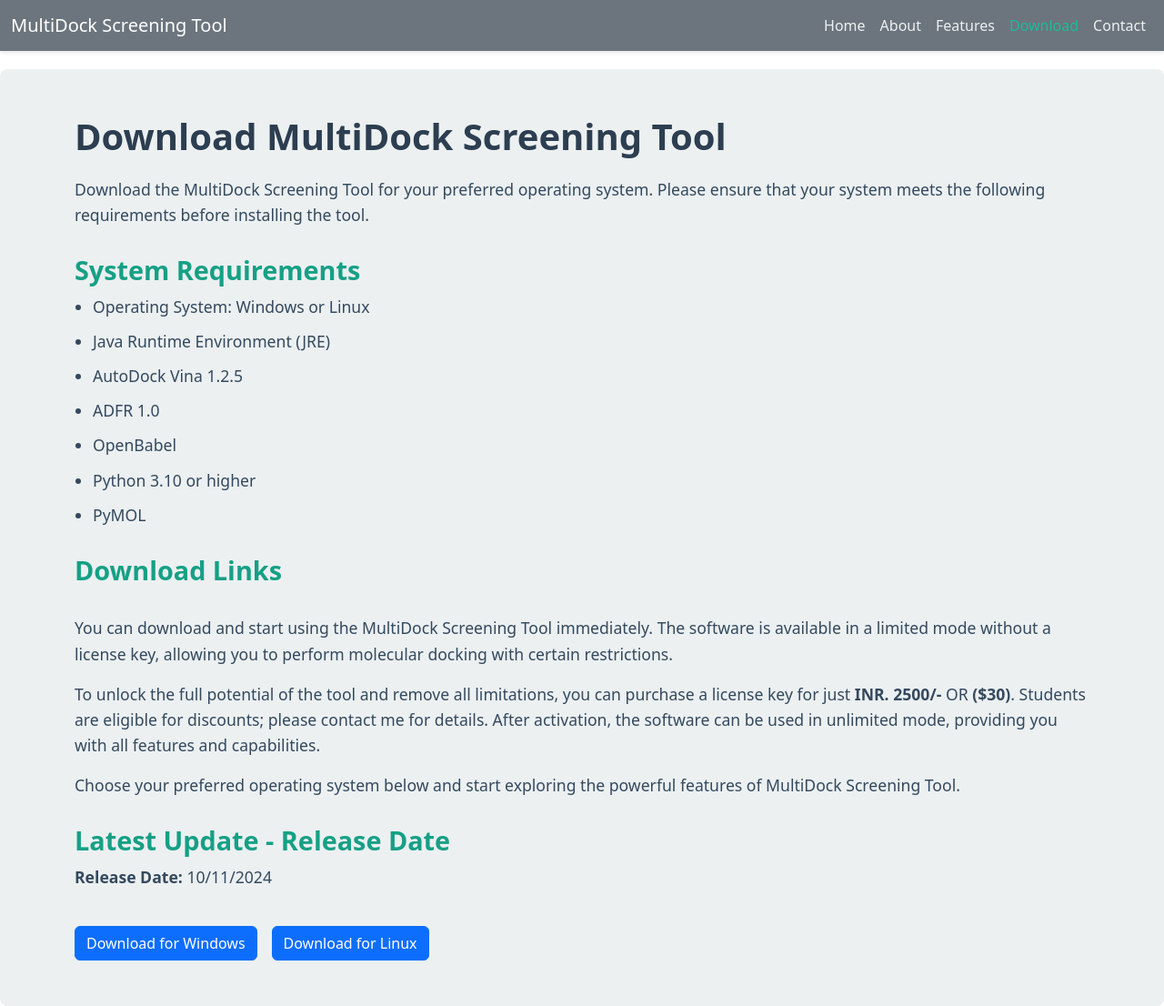
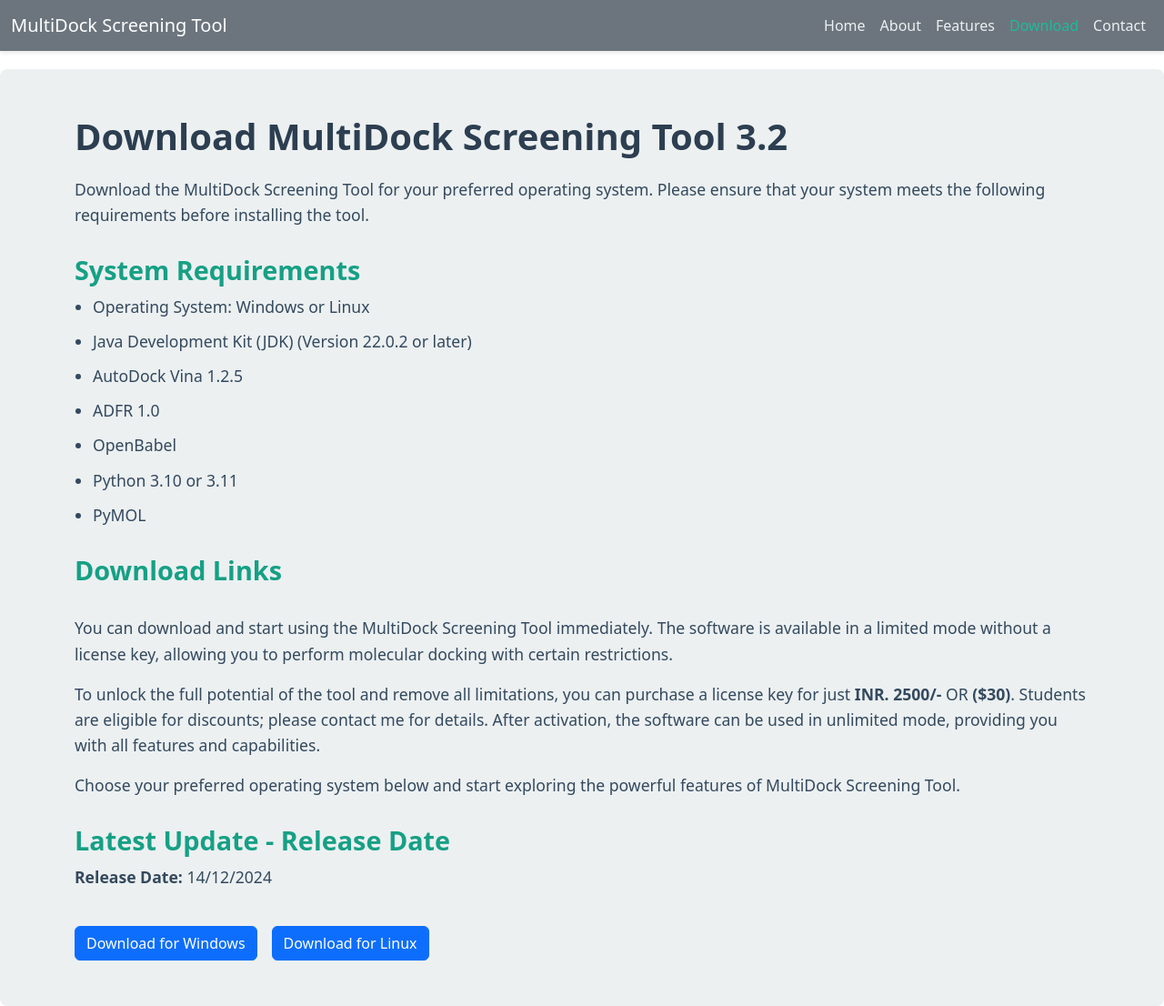
Before and after one commit to yogeshgaikwad-labhelper/multidockweb.github.io, a plain HTML site: page download.html in a window 1280 px wide. Shown: the whole page at 91% size. Drawn offline with nearby package versions, Linux system fonts and the light colour scheme.

```diff
--- a/download.html
+++ b/download.html
@@ -43,17 +43,17 @@
     <!-- Download Section -->
     <div class="content">
         <div class="container">
-            <h2>Download MultiDock Screening Tool</h2>
+            <h2>Download MultiDock Screening Tool 3.2</h2>
             <p>Download the MultiDock Screening Tool for your preferred operating system. Please ensure that your system meets the following requirements before installing the tool.</p>
 
             <h3>System Requirements</h3>
             <ul>
                 <li>Operating System: Windows or Linux</li>
-                <li>Java Runtime Environment (JRE)</li>
+                <li>Java Development Kit (JDK) (Version 22.0.2 or later)</li>
                 <li>AutoDock Vina 1.2.5</li>
                 <li>ADFR 1.0</li>
                 <li>OpenBabel</li>
-                <li>Python 3.10 or higher</li>
+                <li>Python 3.10 or 3.11</li>
                 <li>PyMOL</li>
             </ul>
 
@@ -69,7 +69,7 @@
                     Choose your preferred operating system below and start exploring the powerful features of MultiDock Screening Tool.
                 </p>
             <h3>Latest Update - Release Date</h3>
-            <p><strong>Release Date:</strong> 10/11/2024</p>
+            <p><strong>Release Date:</strong> 14/12/2024</p>
 
             </div><br>
             <div class="d-flex justify-content-start">
```
Also changed, not shown: features.html (+4 -1 lines).
